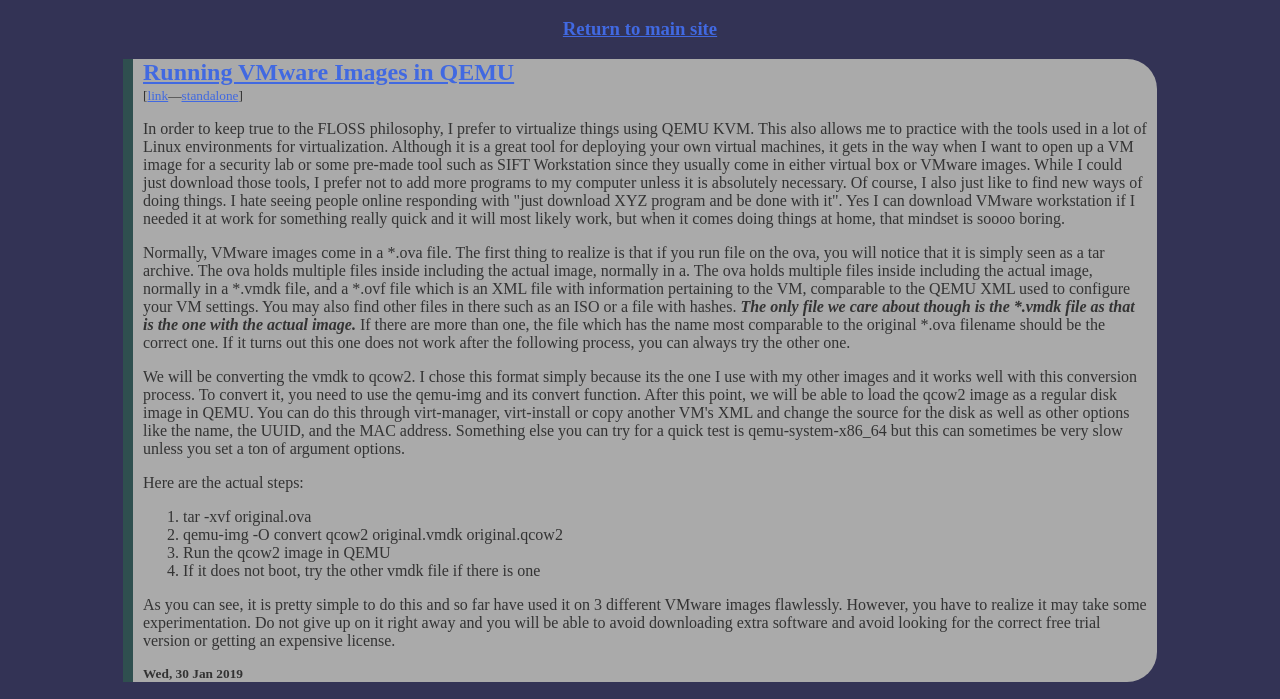
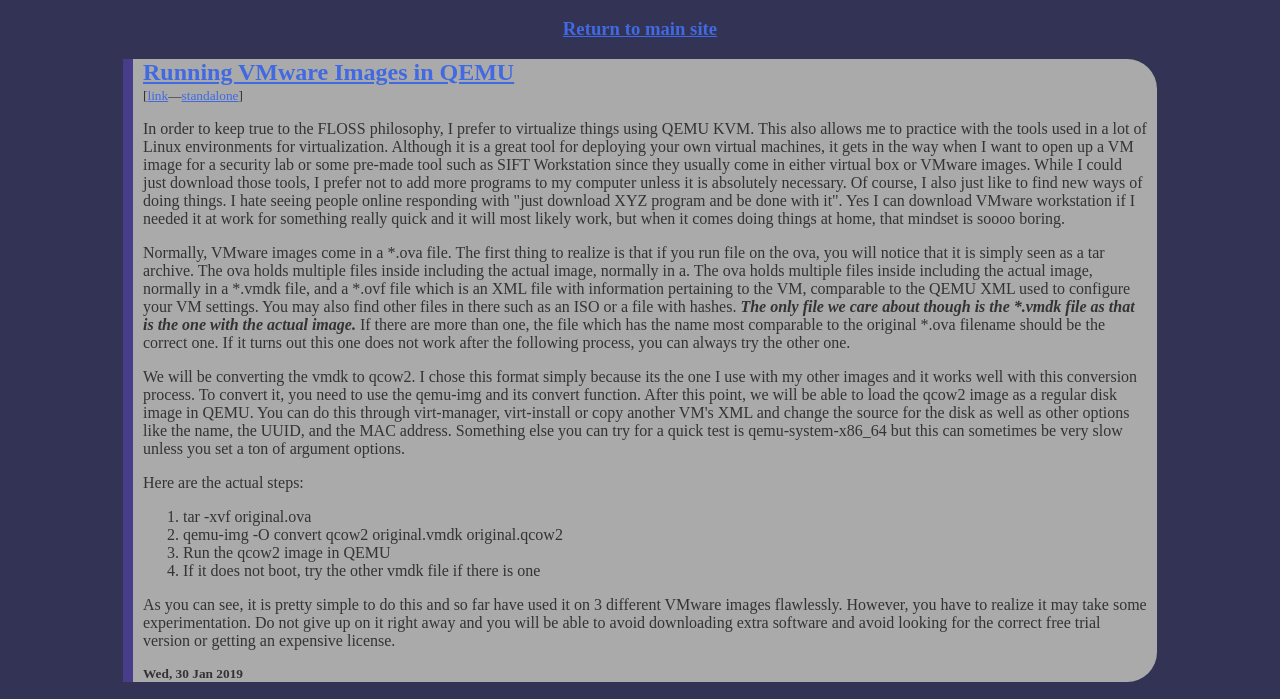
Before and after one commit to kevrocks67/kevrocks67.github.io, a plain HTML site: page blog.html in a window 1280 px wide. Shown: the part 78-777 px from the top of the page. Drawn offline with Linux system fonts and the light colour scheme.

Commit message:
Updated blog post left border color

```diff
--- a/css/blog.css
+++ b/css/blog.css
@@ -12,7 +12,7 @@
 a:hover { color: darkblue; }
 
 .entry {
-    border-left: 10px solid darkslategray;
+    border-left: 10px solid darkslateblue;
     padding: 0px 10px 0px 10px;
     border-radius: 0 30px 30px 0;
     margin-bottom: 20px;
```
